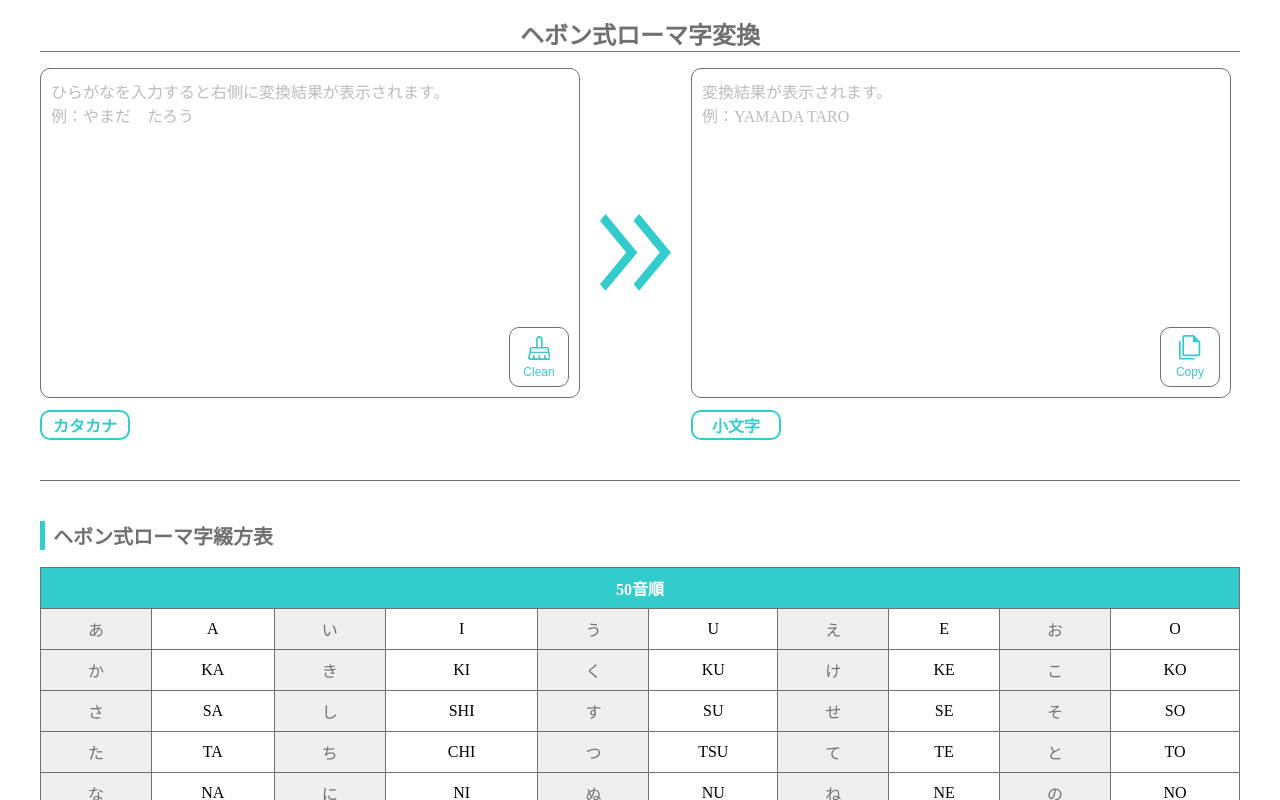
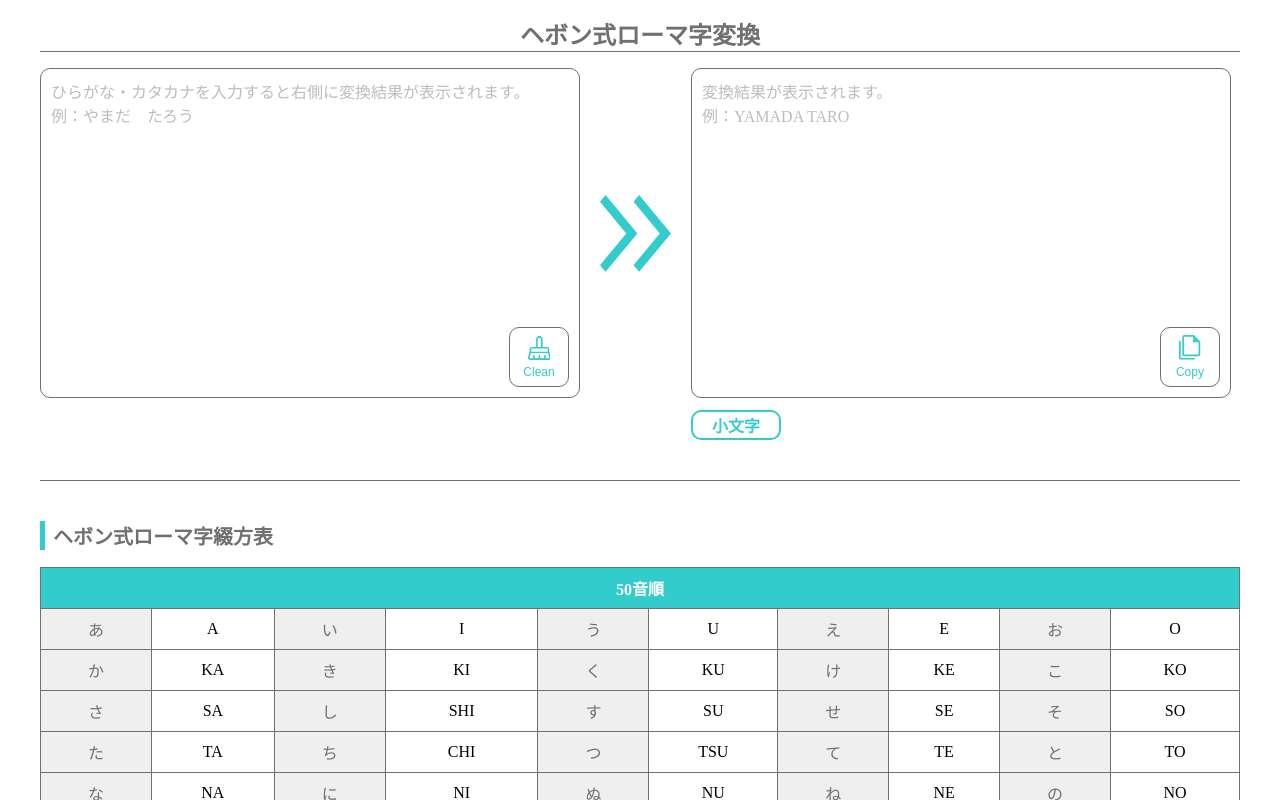
Before and after one commit to m1y474/hepburn-romanization, a React app: page / in a window 1280 px wide. Shown: the top 800 px of the page. Built offline with nearby package versions, Linux system fonts and the light colour scheme.

Commit message:
feat:カタカナも変換するように修正

```diff
--- a/src/App.tsx
+++ b/src/App.tsx
@@ -15,10 +15,12 @@ export default class App extends React.Component<React.FC, AppState> {
   constructor(props: React.FC) {
     super(props);
     this.state = {
+      value: "",
       spells: {},
       result: "",
       isLower: false,
       message: "",
+      isKatakana: false,
     };
   }
 
@@ -29,12 +31,14 @@ export default class App extends React.Component<React.FC, AppState> {
   }
 
   transrate(args: string) {
+    this.setState({ value: args });
     const spells = this.state.spells;
+    const src = args.replace(/[\u30a1-\u30f6]/g, (match) => String.fromCharCode(match.charCodeAt(0) - 0x60));
     const result: string[] = [];
     const toM: string = "ばびぶべぼまみむめもぱぴぷぺぽ";
     const small = "ぁぃぇぉゃゅょ";
     const toT: string[] = ["ち", "ちゃ", "ちゅ", "ちょ"];
-    const toArray = args.toUpperCase().split("");
+    const toArray = src.toUpperCase().split("");
     toArray.map((arg, index) => {
       const spell = spells?.[arg]?.[0] ?? "";
       if (!(index in result)) {
@@ -49,11 +53,11 @@ export default class App extends React.Component<React.FC, AppState> {
           const toDouble = spells?.[double]?.[0] ?? "";
           let tmp = toDouble;
           // 2つ前が「っ」の場合
-          if (args?.[index - 2] === "っ") {
+          if (src?.[index - 2] === "っ") {
             tmp = toT.includes(double) ? `T${toDouble}` : `${toDouble?.charAt(0) ?? ""}${toDouble}`;
           }
           result[index - 1] = tmp;
-        } else if (args?.[index - 1] === "っ") {
+        } else if (src?.[index - 1] === "っ") {
           result[index] = `${spell?.charAt(0) ?? ""}${spell}`;
         }
       }
@@ -106,14 +110,13 @@ export default class App extends React.Component<React.FC, AppState> {
           <div className={styles.wrapper}>
             <form className={styles.left}>
               <textarea
-                placeholder="ひらがなを入力すると右側に変換結果が表示されます。&#10;例：やまだ　たろう"
+                placeholder="ひらがな・カタカナを入力すると右側に変換結果が表示されます。&#10;例：やまだ　たろう"
                 onChange={(event) => {
                   this.transrate(event.target.value);
                 }}
               ></textarea>
               <RoundedButton label="Clean" type="reset" onClick={() => this.setState({ result: "" })} icon="clean" />
             </form>
-            <Check label="カタカナ" onChange={(checked) => console.log("todo")} />
           </div>
           <div className={styles.arrow}>
             <Arrow />
--- a/src/styles/_box.scss
+++ b/src/styles/_box.scss
@@ -13,7 +13,6 @@
   border-bottom: 0.5px solid $greyColor;
   box-sizing: border-box;
   display: flex;
-  align-items: center;
   .left {
     position: relative;
     @include box();
@@ -34,7 +33,7 @@
     }
   }
   .arrow {
-    margin: 0 20px;
+    margin: 127px 20px 0;
   }
   .right {
     position: relative;
```
